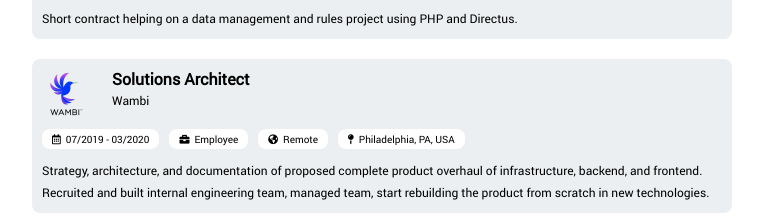
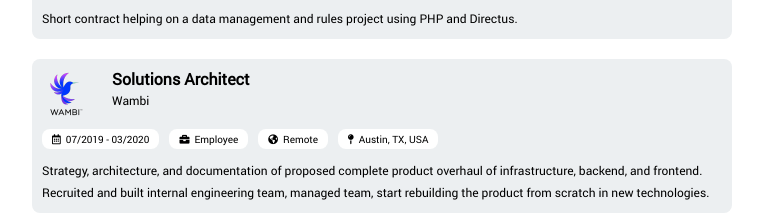
Before and after one commit to kramergatos/kramergatos-ui, a Next.js app: page /joe in a window 1280 px wide. Shown: the part 2520-2739 px from the top of the page, without its empty margins (258-1021 px from the left). Built offline with nearby package versions, Linux system fonts and the light colour scheme.

Commit message:
update job location

```diff
--- a/pages/joe.js
+++ b/pages/joe.js
@@ -78,7 +78,7 @@ function Joe() {
       },
       {
         id: "503",
-        location: "Philadelphia, PA, USA",
+        location: "Austin, TX, USA",
         title: "Solutions Architect",
         company: "Wambi",
         url: "https://wambi.org/",
```
